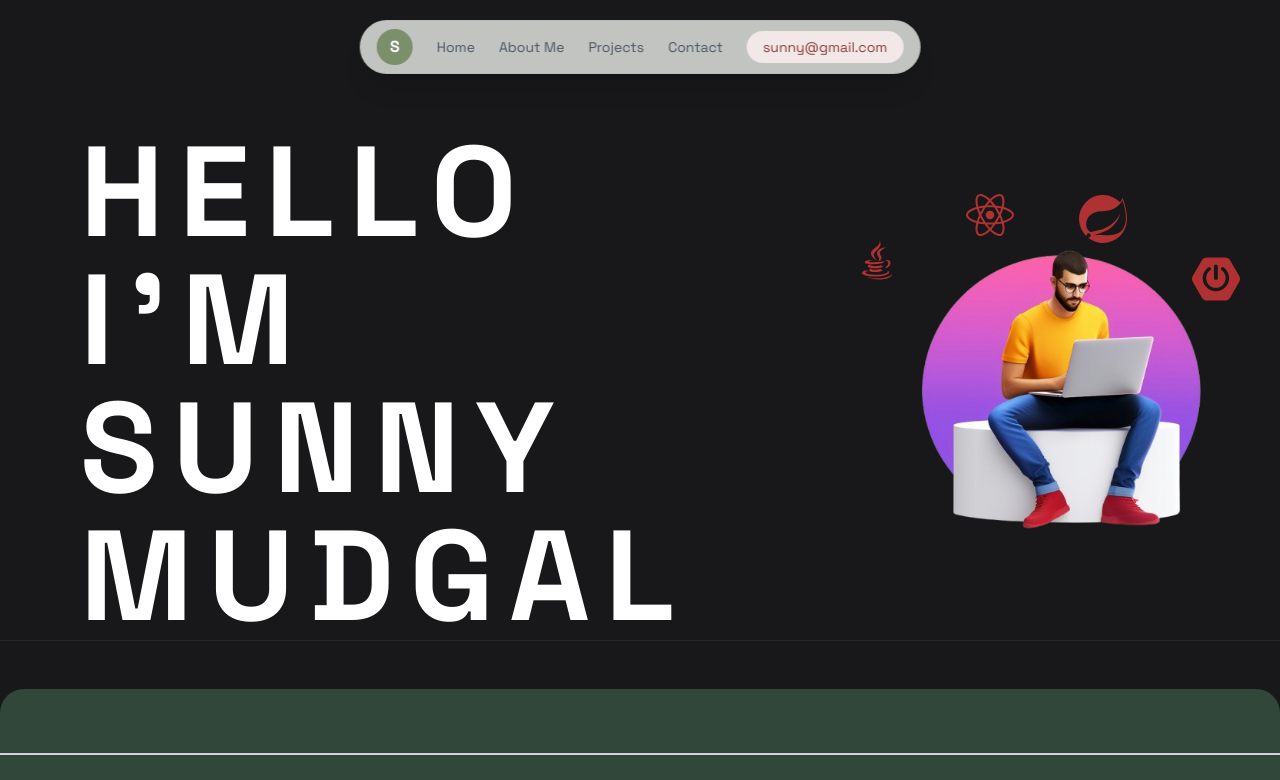
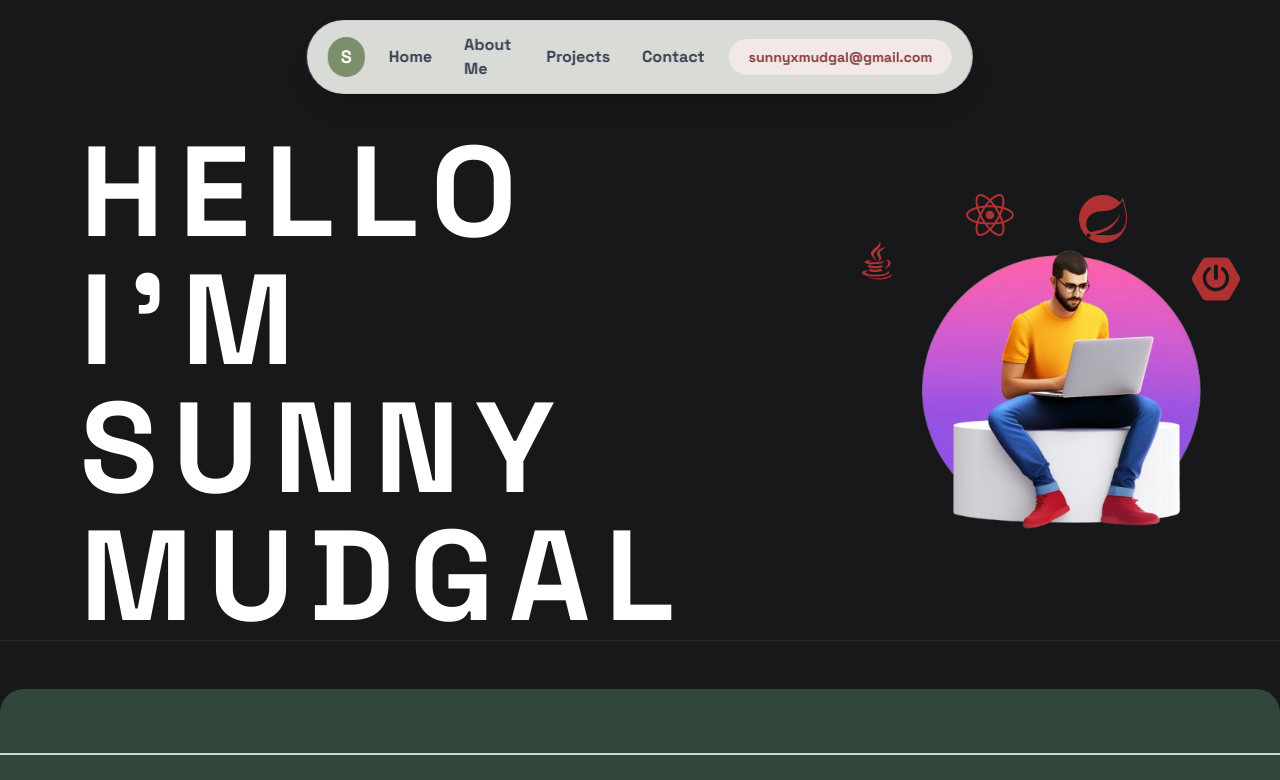
Before and after one commit to sunnnymudgal/PortfolioWebsite, a React (Vite) app: page / in a window 1280 px wide. Shown: the top 780 px of the page. Built offline with nearby package versions, Linux system fonts and the light colour scheme.

Commit message:
Update Navbar.jsx

```diff
--- a/src/components/Navbar.jsx
+++ b/src/components/Navbar.jsx
@@ -1,56 +1,32 @@
-import React, { useState, useEffect, useRef } from "react";
+import React, { useState } from "react";
 import { FaBars, FaTimes } from "react-icons/fa";
 
 export const Navbar = () => {
   const [navOpen, setNavOpen] = useState(false);
-  const [visible, setVisible] = useState(true);
-  const lastScrollY = useRef(0);
-
-  const toggleNav = () => setNavOpen(!navOpen);
-
-  useEffect(() => {
-    const handleScroll = () => {
-      const currentScrollY = window.scrollY;
-
-      if (currentScrollY > lastScrollY.current && currentScrollY > 80) {
-        // scrolling down
-        setVisible(false);
-      } else {
-        // scrolling up
-        setVisible(true);
-      }
-
-      lastScrollY.current = currentScrollY;
-    };
-
-    window.addEventListener("scroll", handleScroll);
-    return () => window.removeEventListener("scroll", handleScroll);
-  }, []);
 
   return (
-    <header
-      className={`fixed top-5 left-1/2 -translate-x-1/2 z-50
-      transition-all duration-500 ease-in-out
-      ${visible ? "translate-y-0 opacity-100" : "-translate-y-12 opacity-0"}
-      `}
-    >
+    <header className="fixed top-5 left-1/2 -translate-x-1/2 z-50">
       {/* MAIN NAV */}
-      <nav className="flex items-center gap-6 px-4 py-2 rounded-full
-        bg-[#eef1ec]/80 backdrop-blur-md shadow-xl border border-black/5">
-
+      <nav
+        className="flex items-center gap-6 px-5 py-3 rounded-full
+        bg-[#eef1ec]/90 backdrop-blur-md shadow-xl border border-black/5
+        transition-all duration-300"
+      >
         {/* Logo */}
-        <div className="w-9 h-9 flex items-center justify-center rounded-full
-          bg-[#7a8f6a] text-white font-semibold">
+        <div
+          className="w-10 h-10 flex items-center justify-center rounded-full
+          bg-[#7a8f6a] text-white font-bold text-lg"
+        >
           S
         </div>
 
         {/* Desktop Links */}
-        <ul className="hidden md:flex items-center gap-6 text-sm font-medium text-[#4b5563]">
+        <ul className="hidden md:flex items-center gap-8 text-base font-semibold text-[#374151]">
           {["Home", "About Me", "Projects", "Contact"].map((item) => (
             <li key={item}>
               <a
                 href={`#${item.replace(/\s+/g, "").toLowerCase()}`}
-                className="hover:text-[#5b6ee1] transition-colors"
+                className="hover:text-[#5b6ee1] transition-colors duration-300"
               >
                 {item}
               </a>
@@ -58,31 +34,33 @@ export const Navbar = () => {
           ))}
         </ul>
 
-        {/* Mobile Button */}
+        {/* Mobile Menu Button */}
         <button
-          onClick={toggleNav}
-          className="md:hidden text-[#6b7280] hover:text-[#5b6ee1] transition"
+          onClick={() => setNavOpen(!navOpen)}
+          className="md:hidden text-[#374151] hover:text-[#5b6ee1] transition"
         >
-          {navOpen ? <FaTimes size={18} /> : <FaBars size={18} />}
+          {navOpen ? <FaTimes size={20} /> : <FaBars size={20} />}
         </button>
 
         {/* Email Pill */}
-        <div className="hidden sm:block px-4 py-1.5 rounded-full text-sm
+        <div
+          className="hidden sm:block px-5 py-2 rounded-full text-sm font-semibold
           bg-[#f2e8e8] text-[#8b3a3a]
-          hover:bg-[#5b6ee1] hover:text-white transition">
-          sunny@gmail.com
+          hover:bg-[#5b6ee1] hover:text-white transition-all duration-300"
+        >
+          sunnyxmudgal@gmail.com
         </div>
       </nav>
 
       {/* MOBILE MENU */}
       <div
         className={`md:hidden mt-3 rounded-2xl overflow-hidden
-        bg-[#eef1ec]/90 backdrop-blur-md shadow-lg
-        transition-all duration-500 ease-in-out
+        bg-[#eef1ec]/95 backdrop-blur-md shadow-lg
+        transition-all duration-300 ease-in-out
         ${navOpen ? "max-h-64 opacity-100" : "max-h-0 opacity-0"}
         `}
       >
-        <ul className="flex flex-col items-center gap-4 py-4 text-[#4b5563]">
+        <ul className="flex flex-col items-center gap-5 py-5 text-base font-semibold text-[#374151]">
           {["Home", "About Me", "Projects", "Contact"].map((item) => (
             <li key={item}>
               <a
```
